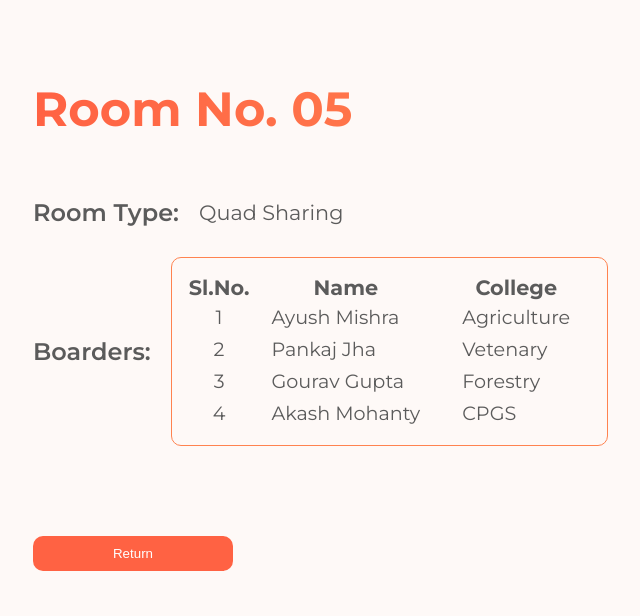
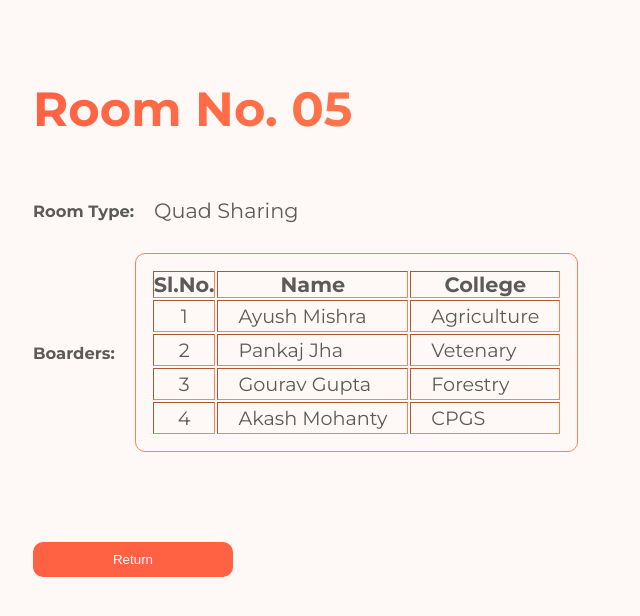
Before and after one commit to Girishbanua/Hostelity, a React (Vite) app in the folder client/: page /roomInfo in a window 1280 px wide. Shown: the top 616 px of the page, without its empty margins (31-671 px from the left). Built offline with nearby package versions, Linux system fonts and the light colour scheme.

Commit message:
Add files via upload

```diff
--- a/client/src/components/Students/ChangeRoom.jsx
+++ b/client/src/components/Students/ChangeRoom.jsx
@@ -1,15 +1,16 @@
 
 /* eslint-disable react/no-unescaped-entities */
 /* eslint-disable react/prop-types */
-import { useContext } from "react";
+
 import "../../styles/_ChangeRoom.scss";
-import UserContext  from "../../context/UserContext";
 
-const RoomNumber = ({ lblMsg }) => {
+
+const RoomNumber = ({ lblMsg, newOption }) => {
   return (
     <div className="roomNumber">
       <label htmlFor="prnum">{lblMsg}</label>
       <select name="prnum" id="proomnum">
+        <option value="rndm">{newOption}</option>
         <option value="1">1</option>
         <option value="2">2</option>
         <option value="3">3</option>
@@ -45,18 +46,17 @@ const RoomType = ({ lblMsg, newOption }) => {
 };
 
 
-const ChangeRoom = () => {
-  const {visible, handleVisibility} = useContext(UserContext);
-  return ( !visible &&
+const ChangeRoom = ({onCancel}) => {
+  return (
     <div className="changeRoom">
       <h1>Change Room</h1>
       <div className="rbox">
-        <RoomNumber lblMsg="Present Room Number: " />
+        <RoomNumber lblMsg="Present Room Number: " newOption="Select"/>
         <RoomType lblMsg="Present Room Type: " newOption="Select" />
       </div>
       <p>(* If you don't know the new room number, please select random)</p>
       <div className="rbox">
-        <RoomNumber lblMsg="New Room Number: " />
+        <RoomNumber lblMsg="New Room Number: " newOption="Random"/>
         <RoomType lblMsg="New Room Type: " newOption="Random"/>
       </div>
       <div className="chngMsg">
@@ -67,7 +67,7 @@ const ChangeRoom = () => {
 
       <div className="buttons">
         <button>Request change</button>
-        <button onClick={() => handleVisibility()}>Cancel</button>
+        <button onClick={onCancel}>Cancel</button>
       </div>
     </div>
   );
--- a/client/src/components/Students/Issue.jsx
+++ b/client/src/components/Students/Issue.jsx
@@ -1,6 +1,6 @@
 import "../../styles/_StudentIssue.scss"
 
-const Issue = () => {
+const Issue = ({onCancel}) => {
   return (
     <div className="issueContainer">
       <h1>Raise an Issue</h1>
@@ -12,6 +12,7 @@ const Issue = () => {
           <option value="3">Payment related issue</option>
         </select>
       </div>
+      <button onClick={onCancel}>Cancel</button>
     </div>
   )
 }
--- a/client/src/components/Students/RoomInfo.jsx
+++ b/client/src/components/Students/RoomInfo.jsx
@@ -1,31 +1,52 @@
-import { useNavigate } from "react-router-dom"
-import "../../styles/_RoomInfo.scss"
-const RoomInfo = () => {
-  const navigate = useNavigate()
+/* eslint-disable react/prop-types */
+import "../../styles/_RoomInfo.scss";
+const RoomInfo = ({ onCancel }) => {
   return (
     <div className="roomInfo">
       <h1>Room No. 05</h1>
       <div>
-        <label htmlFor="rmtype">Room Type: </label>
+        <h3>Room Type: </h3>
         <p>Quad Sharing</p>
       </div>
       <div>
-        <label htmlFor="rmMates">Boarders: </label>
-        <table>
-            <thead>
-                <tr><th>Sl.No.</th><th>Name</th><th>College</th></tr>
-            </thead>
-            <tbody>
-                <tr><td>1</td><td>Ayush Mishra</td><td>Agriculture</td></tr>
-                <tr><td>2</td><td>Pankaj Jha</td><td>Vetenary</td></tr>
-                <tr><td>3</td><td>Gourav Gupta</td><td>Forestry</td></tr>
-                <tr><td>4</td><td>Akash Mohanty</td><td>CPGS</td></tr>
-            </tbody>
+        <h3>Boarders: </h3>
+        <table border={1}>
+          <thead>
+            <tr>
+              <th>Sl.No.</th>
+              <th>Name</th>
+              <th>College</th>
+            </tr>
+          </thead>
+          <tbody>
+            <tr>
+              <td>1</td>
+              <td>Ayush Mishra</td>
+              <td>Agriculture</td>
+            </tr>
+            <tr>
+              <td>2</td>
+              <td>Pankaj Jha</td>
+              <td>Vetenary</td>
+            </tr>
+            <tr>
+              <td>3</td>
+              <td>Gourav Gupta</td>
+              <td>Forestry</td>
+            </tr>
+            <tr>
+              <td>4</td>
+              <td>Akash Mohanty</td>
+              <td>CPGS</td>
+            </tr>
+          </tbody>
         </table>
       </div>
-      <div><button onClick={() => navigate("/user")}>return</button></div>
+      <div>
+        <button onClick={onCancel}>return</button>
+      </div>
     </div>
-  )
-}
+  );
+};
 
-export default RoomInfo
+export default RoomInfo;
--- a/client/src/components/Students/StudentPaymentHistory.jsx
+++ b/client/src/components/Students/StudentPaymentHistory.jsx
@@ -1,8 +1,8 @@
-import { useNavigate } from "react-router-dom";
+
 import "../../styles/_StudentPaymentHistory.scss";
 
-const StudentPaymentHistory = () => {
-  const navigate = useNavigate()
+const StudentPaymentHistory = ({onCancel}) => {
+
   return (
     <div className="stdntpayHistory">
       <h1>Payment Log</h1>
@@ -42,7 +42,7 @@ const StudentPaymentHistory = () => {
       </table>
       <div className="actnBtns">
         <button>Pay</button>
-        <button onClick={() => navigate("/user")}>Cancel</button>
+        <button onClick={onCancel}>Cancel</button>
       </div>
     </div>
   );
--- a/client/src/components/Students/UserDashboard.jsx
+++ b/client/src/components/Students/UserDashboard.jsx
@@ -8,8 +8,8 @@ import gsap from "gsap";
 import { useGSAP } from "@gsap/react";
 import StudentPaymentHistory from "./StudentPaymentHistory";
 import ChangeRoom from "./ChangeRoom";
-import UserContext from "../../context/UserContext";
-import UserContextProvider from "../../context/UserContextProvider";
+import RoomInfo from "./RoomInfo";
+import Issue from "./Issue";
 
 export default function UserDashboard() {
   const LOGD_STDNTS_URL = "http://localhost:4000/api/loggedStudents";
@@ -73,10 +73,19 @@ export default function UserDashboard() {
   });
   //*************** ContextAPI variables ****************
   //Home Page
+  const [visible, setVisible] = useState("home");
+  const handleVisibility = (compName) => {
+    setVisible(compName);
+  };
+  const handleCancel = () => {
+    setVisible("home");
+    console.log(visible);
+  };
   const DashboardHome = () => {
-    const { visible, handleVisibility } = useContext(UserContext);
+
     return (
-      visible && (
+      <>
+        {visible === "home" && (
           <div className="dashboard_container">
             <div className="dashboard_navbar">
               <div className="userMenu">
@@ -121,27 +130,34 @@ export default function UserDashboard() {
                   <h3>Switch Room</h3>
                 </div>
                 <img src="/images/Dashboard/change.png" alt="change_icon" />
-              <button onClick={() => handleVisibility()}>Change</button>
+                <button onClick={() => handleVisibility("changeRoom")}>
+                  Change
+                </button>
               </div>
               <div className="action_menu">
                 <div className="info_txt">
                   <h3>Raise an Issue</h3>
                 </div>
                 <img src="/images/Dashboard/report-issue.png" alt="" />
-              <button onClick={() => navigate("/studentIssue")}>Raise</button>
+                <button onClick={() => handleVisibility("issue")}>Raise</button>
               </div>
               <div className="action_menu">
                 <div className="info_txt">
                   <h3>Payments</h3>
                 </div>
                 <img src="/images/Dashboard/qr-menu.png" alt="" />
-              <button onClick={() => navigate("/studentPayHistory")}>
+                <button onClick={() => handleVisibility("payHistory")}>
                   View
                 </button>
               </div>
             </div>
           </div>
-      )
+        )}
+        {visible === "roomInfo" && <RoomInfo onCancel={handleCancel} />}
+        {visible === "changeRoom" && <ChangeRoom onCancel={handleCancel} />}
+        {visible === "issue" && <Issue onCancel={handleCancel} />}
+        {visible === "payHistory" && <StudentPaymentHistory onCancel={handleCancel} />}
+      </>
     );
   };
   const SideBar = () => {
@@ -152,15 +168,15 @@ export default function UserDashboard() {
             <img src="/images/Home_Page/hostelity_logo.png" alt="logo" />
           </a>
         </div>
-        <div className="title">
+        <div className="title" onClick={() => handleVisibility("home")}>
           <img src="/images/Dashboard/Icon.png" alt="dashboard_icon" />
-          <h3 onClick={() => navigate("/user")}>Dashboard</h3>
+          <h3>Dashboard</h3>
         </div>
         <div className="features">
           <h2>Features</h2>
           <div className="feature">
             <img src="/images/Dashboard/Vector-2.png" alt="icon" />
-            <p onClick={() => navigate("/roomInfo")}>Room Info</p>
+            <p onClick={() => handleVisibility("roomInfo")}>Room Info</p>
           </div>
           <div className="feature">
             <img src="/images/Dashboard/Vector-1.png" alt="icon2" />
@@ -179,11 +195,7 @@ export default function UserDashboard() {
     <>
       <div className="userDashboard">
         <SideBar />
-        <UserContextProvider>
         <DashboardHome />
-          <ChangeRoom />
-        </UserContextProvider>
-        {/* {!visible && <StudentPaymentHistory />} */}
       </div>
     </>
   );
```
Lines whose indentation alone changed are shown as unchanged.
